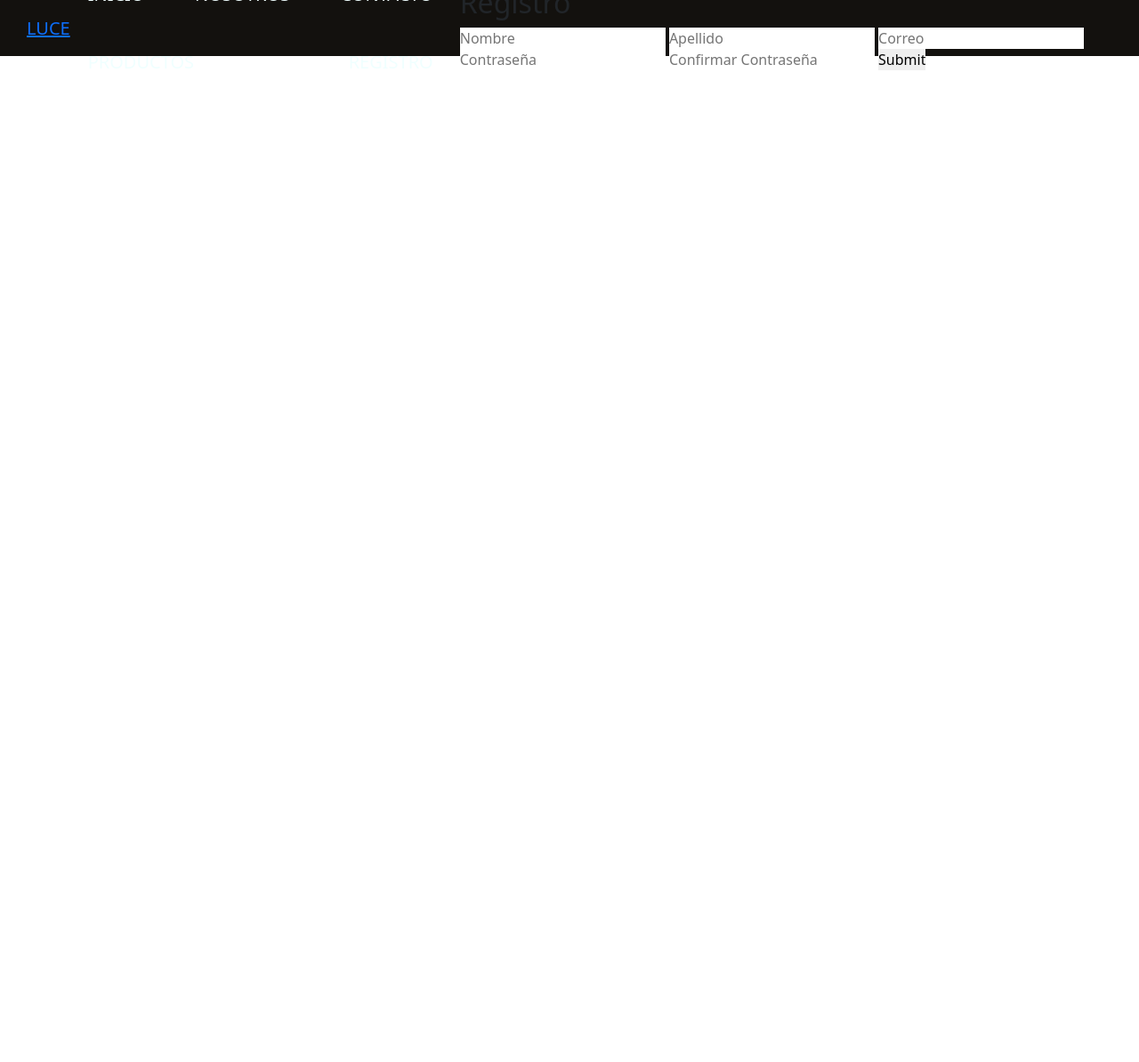
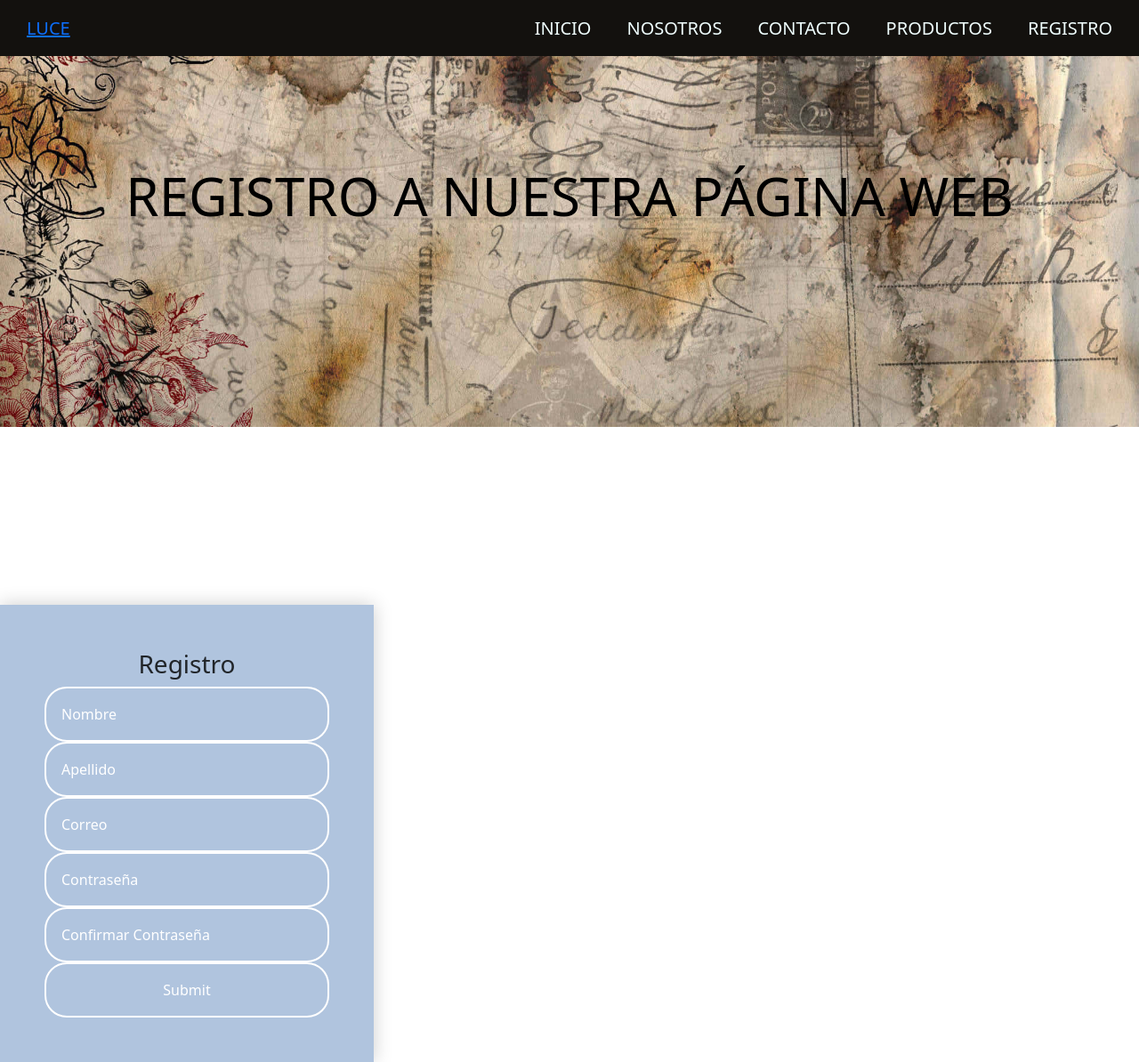
Before and after one commit to barahona1109/Proyecto-Grupo3, a PHP site: page /registro.html in a window 1280 px wide. Shown: the whole page at 89% size. Before the commit the page ends 79 px from the top, so only its background shows below. Run offline with PHP 8.4, Linux system fonts and the light colour scheme; some libraries are stand-ins or nearby versions.

Commit message:
Agregue estillos
Ya se agrego estilos, falta mejorar

```diff
--- a/registro.html
+++ b/registro.html
@@ -1,6 +1,7 @@
 <!DOCTYPE html>
 <!DOCTYPE html>
 <html lang="en">
+
 <head>
     <meta charset="UTF-8">
     <meta name="viewport" content="width=device-width, initial-scale=1.0">
@@ -11,6 +12,7 @@
     <script src="script.js"></script>
     <script src="https://kit.fontawesome.com/f89ba662a1.js" crossorigin="anonymous"></script>
 </head>
+
 <body>
     <div class="head">
         <div class="logo">
@@ -23,9 +25,14 @@
             <a href="productos.html">Productos</a>
             <a href="registro.html">Registro</a>
         </nav>
+    </div>
 
+    <header class="content header">
+        <h2 class="title">Registro a nuestra página web</h2>
+    </header>
+    <section>
         <form>
-            <h2>Registro</h2>
+            <h3>Registro</h3>
             <input type="text" placeholder="Nombre">
             <input type="text" placeholder="Apellido">
             <input type="email" placeholder="Correo">
@@ -33,6 +40,7 @@
             <input type="password" placeholder="Confirmar Contraseña">
             <input type="submit" placeholder="Enviar">
         </form>
-    </div>
+    </section>
 </body>
+
 </html>
--- a/style.css
+++ b/style.css
@@ -132,3 +132,34 @@ p{
     border-radius: 1rem;
     box-shadow: 0 .3rem 5rem grey;
 }
+
+form{
+background-color: lightsteelblue;
+display: flex;
+flex-direction: column;
+padding: 50px;
+width: 420px;
+box-shadow: 0 0 20px rgba(0, 0, 0, 0.2);
+text-align: center;
+}
+form h2{
+    font-size: 30px;
+    color: white;
+    margin-bottom: 35px;
+
+}
+
+input{
+    padding: 17px;
+    border-radius: 25px;
+    background-color: transparent;
+    border: 2px solid white;
+    margin-bottom: 30px;
+    outline: none;
+    color: #FFFFFF;
+    font-size: 16px;
+}
+
+::placeholder{
+    color: white;
+}
```
